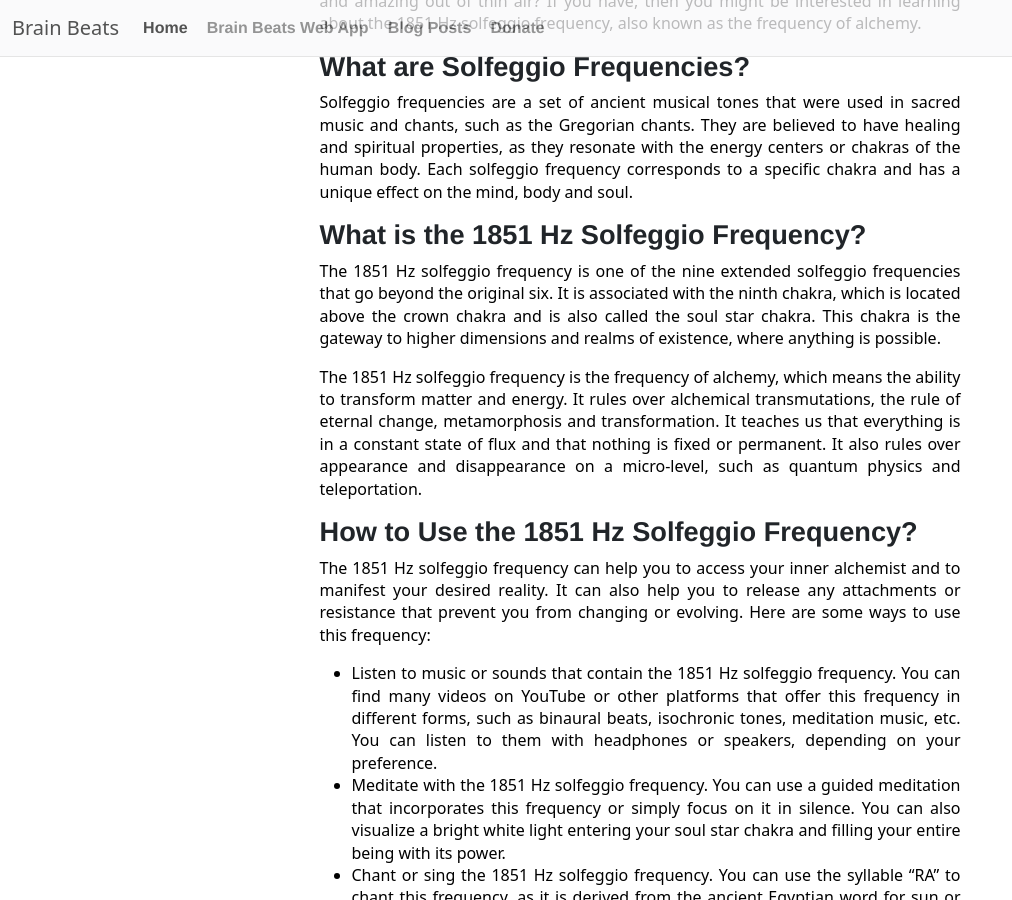
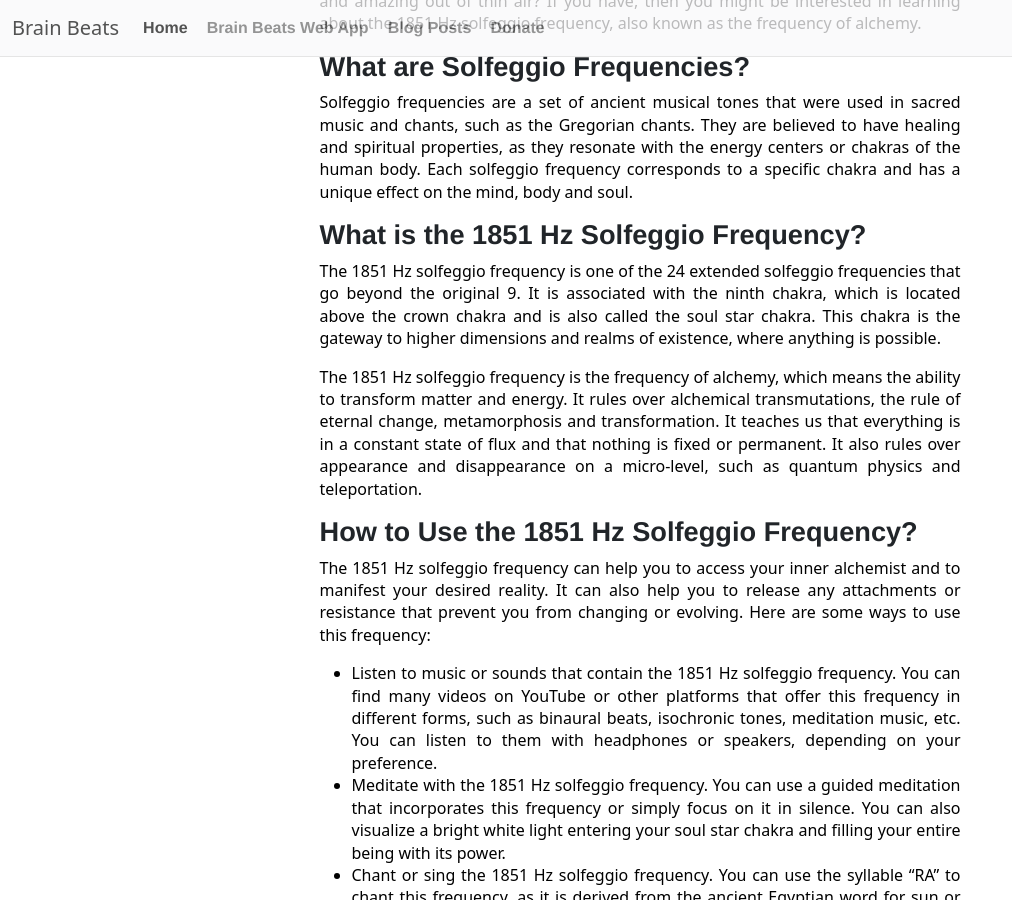
Before and after one commit to Mr-Kumar-Abhishek/brain-beats-blog, a Jekyll site: the page built from _posts/2023-02-15-1851-hz-the-solfeggio-frequency-of-alchemy.md, in a window 1280 px wide and 900 px high, scrolled down 327 px. Shown: the whole window, without its empty margins (0-1012 px from the left). Built offline with Jekyll 4.4.1, drawn with Linux system fonts in a browser that asks for light colours; nearby versions of some CDN libraries.

Commit message:
push in accuracies

```diff
--- a/_posts/2023-02-15-1851-hz-the-solfeggio-frequency-of-alchemy.md
+++ b/_posts/2023-02-15-1851-hz-the-solfeggio-frequency-of-alchemy.md
@@ -19,7 +19,7 @@ Solfeggio frequencies are a set of ancient musical tones that were used in sacre
 
 ## What is the 1851 Hz Solfeggio Frequency?
 
-The 1851 Hz solfeggio frequency is one of the nine extended solfeggio frequencies that go beyond the original six. It is associated with the ninth chakra, which is located above the crown chakra and is also called the soul star chakra. This chakra is the gateway to higher dimensions and realms of existence, where anything is possible.
+The 1851 Hz solfeggio frequency is one of the 24 extended solfeggio frequencies that go beyond the original 9. It is associated with the ninth chakra, which is located above the crown chakra and is also called the soul star chakra. This chakra is the gateway to higher dimensions and realms of existence, where anything is possible.
 
 The 1851 Hz solfeggio frequency is the frequency of alchemy, which means the ability to transform matter and energy. It rules over alchemical transmutations, the rule of eternal change, metamorphosis and transformation. It teaches us that everything is in a constant state of flux and that nothing is fixed or permanent. It also rules over appearance and disappearance on a micro-level, such as quantum physics and teleportation.
 
```
